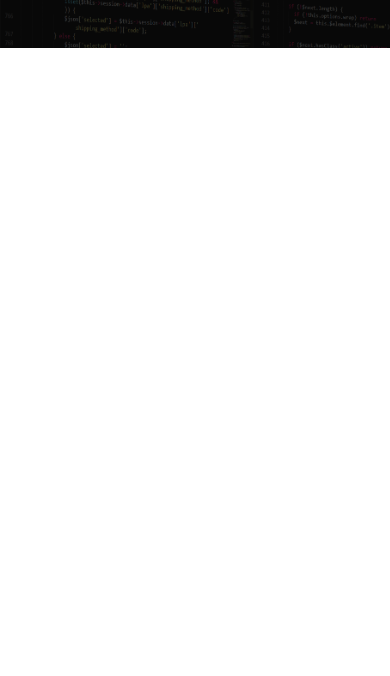
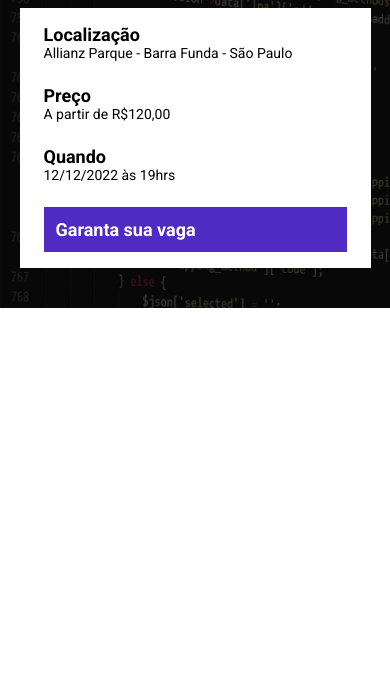
Before and after one commit to UmJota/ebac_tech_talks, a website built with Parcel: page src/index.html in a window 390 px wide. Shown: the part 168-844 px from the top of the page. Built offline with nearby package versions, Linux system fonts and the light colour scheme.

Commit message:
finalizando o header

```diff
--- a/src/index.html
+++ b/src/index.html
@@ -16,6 +16,25 @@
             <p class="hero__text">
                 O maior evento de tecnologia começa em 10d 12h 20min 15sec
             </p>
+            <div class="infos-bar">
+                <ul class="infos-bar__infos">
+                    <li class="infos-bar__infos__item">
+                        <b>Localização</b>
+                        Allianz Parque - Barra Funda - São Paulo
+                    </li>
+                    <li class="infos-bar__infos__item">
+                        <b>Preço</b>
+                        A partir de R$120,00
+                    </li>
+                    <li class="infos-bar__infos__item">
+                        <b>Quando</b>
+                        12/12/2022 às 19hrs
+                    </li>
+                </ul>
+                <a href="#" class="button  button--primary">
+                    Garanta sua vaga
+                </a>
+            </div>
         </div>
     </header>
     <script src="./scripts/main.js"></script>
--- a/src/styles/hero.scss
+++ b/src/styles/_hero.scss
@@ -32,7 +32,6 @@
         margin-bottom: 64px;
         font-size: 40px;
         line-height: 56px;
-        color: #fff;
         font-weight: 800;text-align: center;
     }
 
--- /dev/null
+++ b/src/styles/components/_buttons.scss
@@ -0,0 +1,23 @@
+.button {
+    padding: 12px;
+    font-size: 18px;
+    font-weight: bold;
+    text-decoration: none;
+    text-align: center;
+    white-space: nowrap;
+
+    &--primary{
+        color: #fff;
+        background-color: #4f2ac3;
+    }
+
+    @media(max-width: 640px) {
+        display: block;
+        width: 100%;
+    }
+
+    @media(max-width: 1024px) {
+        display: flex;
+        align-items: center;
+    }
+}
--- /dev/null
+++ b/src/styles/components/_infos_bar.scss
@@ -0,0 +1,40 @@
+.infos-bar {
+    padding: 16px 24px;
+    background-color: #fff;
+    display: flex;
+    justify-content: space-between;
+
+    &__infos {
+        display: flex;
+        gap: 40px;
+
+        &__item {
+            font-size: 14px;
+            color: #000;
+
+            b {
+                font-size: 18px;
+                display: block;
+                color: #000;
+            }
+        }
+    }
+
+    @media (max-width: 640px) {
+        display: block;
+
+        &__infos {
+            display: block;
+
+            &__item {
+                margin-bottom: 24px;
+            }
+        }
+    }
+
+    @media(max-width: 1024px) {
+        &__infos {
+            gap: 16px;
+        }
+    }
+}
--- a/src/styles/main.scss
+++ b/src/styles/main.scss
@@ -1,4 +1,6 @@
 @use "hero";
+@use "components/infos_bar";
+@use "components/buttons";
 
 * {
     margin: 0;
@@ -6,6 +8,7 @@
     color: #fff;
     box-sizing: border-box;
     font-family: Roboto, sans-serif;
+    list-style: none    ;
 }
 
 .container {
```
